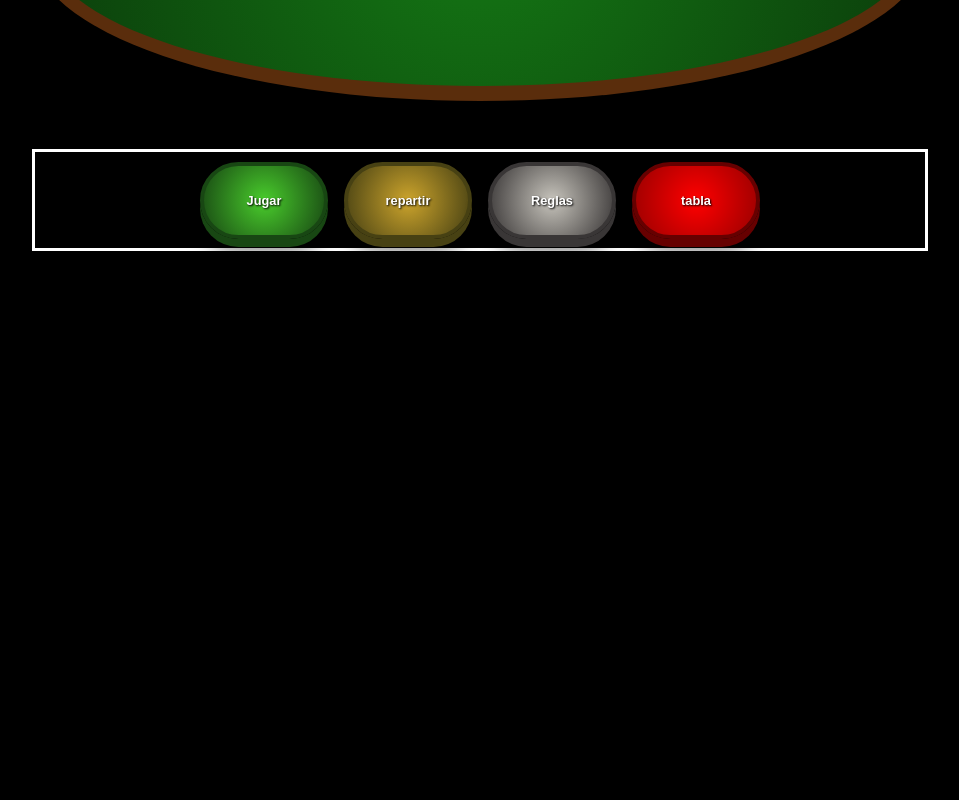
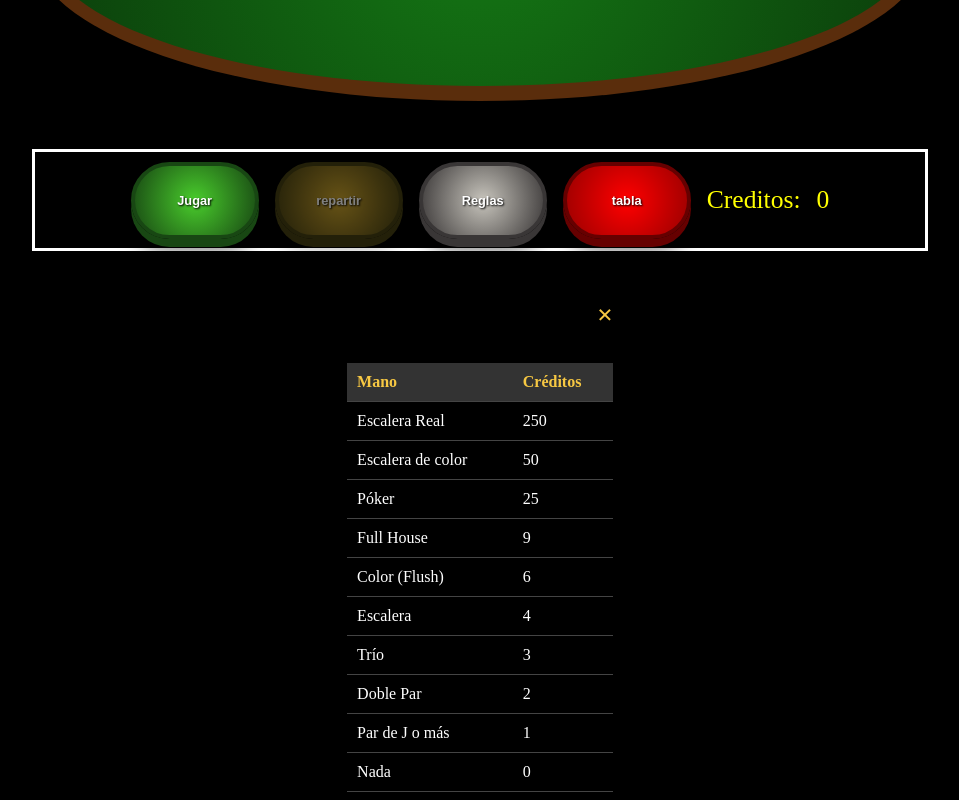
Before and after one commit to kikecorpus/JavaScript_S2_CorpusEnrique, a plain HTML site: page Dia10 /index.html in a window 1280 px wide. Shown: the part 433-1233 px from the top of the page, without its empty margins (160-1119 px from the left). Before the commit the page ends 800 px from the top, so only its background shows below. Drawn offline with Linux system fonts and the light colour scheme.

Commit message:
fet :sparkles: add score and  full house verify

```diff
--- a/Dia10 /index.html
+++ b/Dia10 /index.html
@@ -35,7 +35,36 @@
     <button id="repartir">repartir</button>
     <button id="reglas">Reglas</button>
     <button id="apuesta">tabla</button>
+    <div class="puntajes">
+    <p>Creditos:</p>
+    <p id="puntaje">
+      0
+  </p></div>
   </div>
+
+  <div id="tarifas" class="tarifas">
+  <div class="tablaTarifas">
+    <span class="cerrar">&times;</span>
+    <h2>Tabla de Pagos (1 crédito)</h2>
+    <table>
+      <thead>
+        <tr><th>Mano</th><th>Créditos</th></tr>
+      </thead>
+      <tbody>
+        <tr><td>Escalera Real</td><td>250</td></tr>
+        <tr><td>Escalera de color</td><td>50</td></tr>
+        <tr><td>Póker</td><td>25</td></tr>
+        <tr><td>Full House</td><td>9</td></tr>
+        <tr><td>Color (Flush)</td><td>6</td></tr>
+        <tr><td>Escalera</td><td>4</td></tr>
+        <tr><td>Trío</td><td>3</td></tr>
+        <tr><td>Doble Par</td><td>2</td></tr>
+        <tr><td>Par de J o más</td><td>1</td></tr>
+        <tr><td>Nada</td><td>0</td></tr>
+      </tbody>
+    </table>
+  </div>
+</div>
 
   <script src="poker.js"></script>
 </body>
--- a/Dia10 /poker.js
+++ b/Dia10 /poker.js
@@ -5,6 +5,7 @@ let cartasHold = [];
 let mano = [];
 let remaining1 = 52
 let resultado = document.getElementById("resultado")
+document.getElementById("repartir").disabled = true;
 
 // Barajar el mazo
 function armarMazo() {
@@ -181,6 +182,8 @@ function verNuevaMano() {
 
 function reconocerMano(){
 
+const puntajeParrafo = document.getElementById("puntaje");
+let puntaje = parseInt(puntajeParrafo.textContent);
 const convertirCartas = {
 "ACE": 14, "KING": 13, "QUEEN": 12, "JACK": 11,
 "10": 10, "9": 9, "8": 8, "7": 7, "6": 6,
@@ -207,11 +210,14 @@ console.log(diccionarioPares)
 let pares = [];
 let trio = [];
 let poker = []
+let nuevoPuntaje = 0
+
 
 for (let valor in diccionarioPares) {
 
   if (diccionarioPares[valor] === 2) {
     pares.push(parseInt(valor));
+
   }
   else if (diccionarioPares[valor] === 3) {
     trio.push(parseInt(valor));
@@ -224,28 +230,42 @@ for (let valor in diccionarioPares) {
   // verificar si tiene poker
   if (poker.length === 1){
     resultado.textContent = "Tienes Poker";
-  console.log("Tienes poker")
+    puntaje += 4
   }
+  //varificar FullHouse
+  else if (trio.length === 1 && pares.length === 1) {
+  resultado.textContent = "Tienes Full House";
+  puntaje += 5;
+}
+
+
   // verificar si existe trio
   else if (trio.length === 1){
     resultado.textContent = "Tienes trio";
-    console.log("Tienes trio")
+    puntaje += 3
   }
-  //verificar si tiene par
+
+   //verificar si tiene dobrepar
   else if (pares.length === 2) {
   resultado.textContent = "Tienes doble par";
-  console.log("Tienes doble par")
+  puntaje += 1;
   }
- //verificar si tiene dobrepar
+
+  //verificar si tiene par
+
   else if ((pares.length === 1) && (pares[0] > 10)) {
-   resultado.textContent = "Tienes un par de j o mas";
-  console.log("Tienes un par de j o mas");
-  }
+  resultado.textContent = "Tienes un par de j o mas";
+  puntaje += 2
+}
+
+//mano perdida
   else {
 
     resultado.textContent = "mano perdida"
+    puntaje -= 1;
+
   }
-
+  puntajeParrafo.textContent = puntaje;
  }
 
 
--- a/Dia10 /style.css
+++ b/Dia10 /style.css
@@ -158,3 +158,72 @@ border: 4px solid  #393636;
  border: 5px solid red;
  border-radius: 0.7vw;
 }
+
+
+/*Tarifas */
+
+/* MODAL FONDO OSCURO */
+.modal {
+  display: none;
+  position: fixed;
+  z-index: 1000;
+  left: 0; top: 0;
+  width: 100%; height: 100%;
+  overflow: auto;
+  background-color: rgba(0,0,0,0.8);
+}
+
+/* CONTENIDO DEL MODAL */
+.modal-content {
+  background-color: #2c2c2c;
+  margin: 10% auto;
+  padding: 20px;
+  border: 2px solid #f7c843;
+  width: 80%;
+  max-width: 500px;
+  color: white;
+  border-radius: 10px;
+}
+
+/* BOTÓN DE CIERRE (X) */
+.cerrar {
+  color: #f7c843;
+  float: right;
+  font-size: 28px;
+  font-weight: bold;
+  cursor: pointer;
+}
+
+.cerrar:hover {
+  color: red;
+}
+
+/* TABLA */
+.tablaTarifas table {
+  width: 100%;
+  border-collapse: collapse;
+  margin-top: 10px;
+  color: white;
+}
+
+.tablaTarifas th, .tablaTarifas td {
+  border-bottom: 1px solid #444;
+  padding: 10px;
+  text-align: left;
+}
+
+.tablaTarifas th {
+  background-color: #333;
+  color: #f7c843;
+}
+
+
+/*Puntajes*/
+
+.puntajes {
+    display: flex;
+    gap: 1rem;
+    color: yellow;
+    justify-content: center;
+    font-size: 2vw;
+}
```
